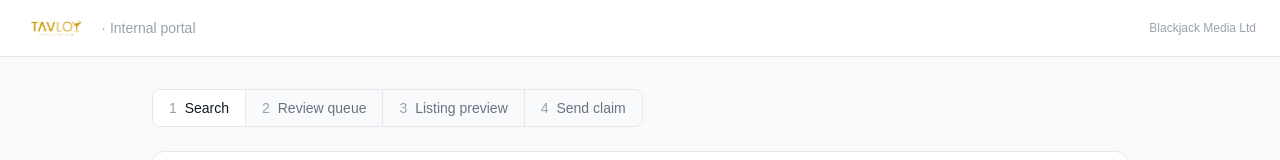
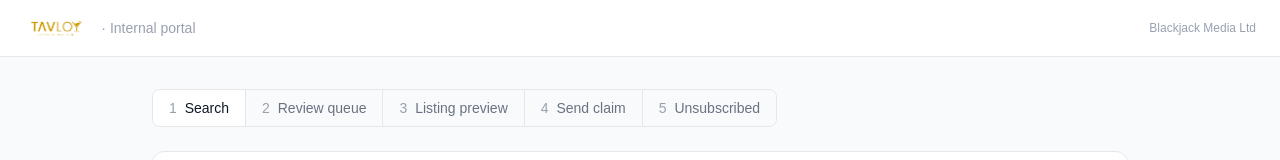
Before and after one commit to TavLoy/claim-portal, a Next.js app: page /portal in a window 1280 px wide. Shown: the top 160 px of the page. Built offline with nearby package versions, Linux system fonts and the light colour scheme.

Commit message:
Add files via upload

```diff
--- a/app/(portal)/portal/page.tsx
+++ b/app/(portal)/portal/page.tsx
@@ -5,9 +5,10 @@ import SearchTab from '@/components/portal/SearchTab'
 import QueueTab from '@/components/portal/QueueTab'
 import PreviewTab from '@/components/portal/PreviewTab'
 import SendClaimTab from '@/components/portal/SendClaimTab'
+import UnsubscribesTab from '@/components/portal/UnsubscribesTab'
 import type { Venue, PlaceResult } from '@/types'
 
-const TABS = ['Search', 'Review queue', 'Listing preview', 'Send claim']
+const TABS = ['Search', 'Review queue', 'Listing preview', 'Send claim', 'Unsubscribed']
 
 export default function PortalPage() {
   const [activeTab, setActiveTab] = useState(0)
@@ -62,6 +63,9 @@ export default function PortalPage() {
       {activeTab === 3 && (
         <SendClaimTab venue={selectedVenue} />
       )}
+      {activeTab === 4 && (
+        <UnsubscribesTab />
+      )}
     </div>
   )
 }
```
